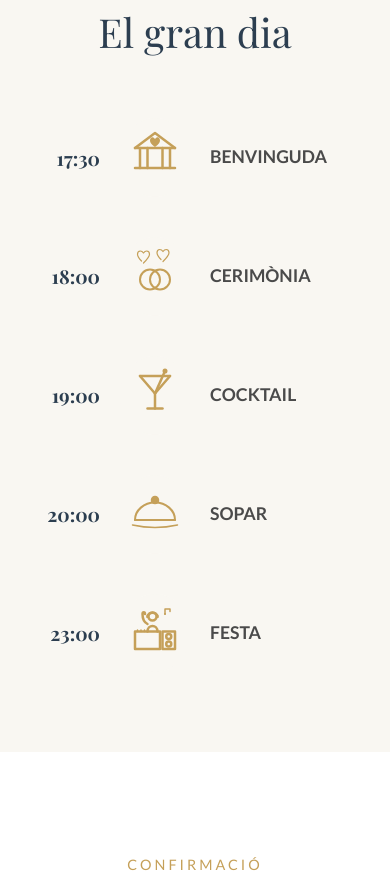
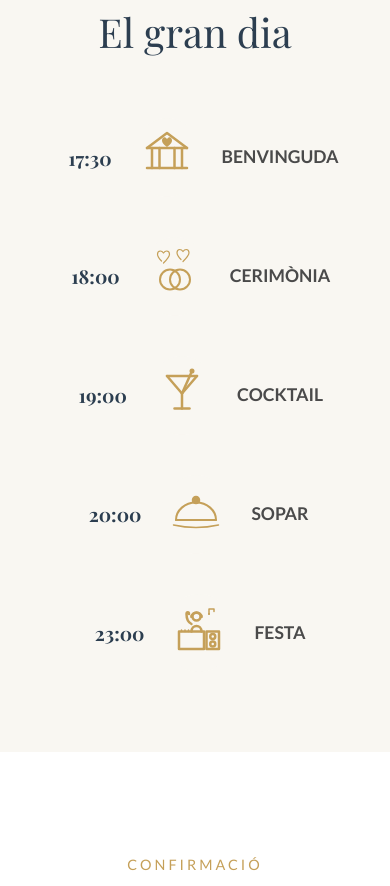
Before and after one commit to Maycas/Wedding-website-Marc-Clara, a React (Vite) app: page / in a window 390 px wide. Shown: the part 2607-3493 px from the top of the page. Built offline with nearby package versions, Linux system fonts and the light colour scheme; a web font is replaced by a local one.

Commit message:
fix: center timeline items on mobile

```diff
--- a/src/components/Timeline/Timeline.css
+++ b/src/components/Timeline/Timeline.css
@@ -117,7 +117,8 @@
     gap: 20px;
     align-items: center;
     width: 100%;
-    justify-content: flex-start;
+    justify-content: center;
+    /* Center the row content */
   }
 
   .timeline-time {
```
